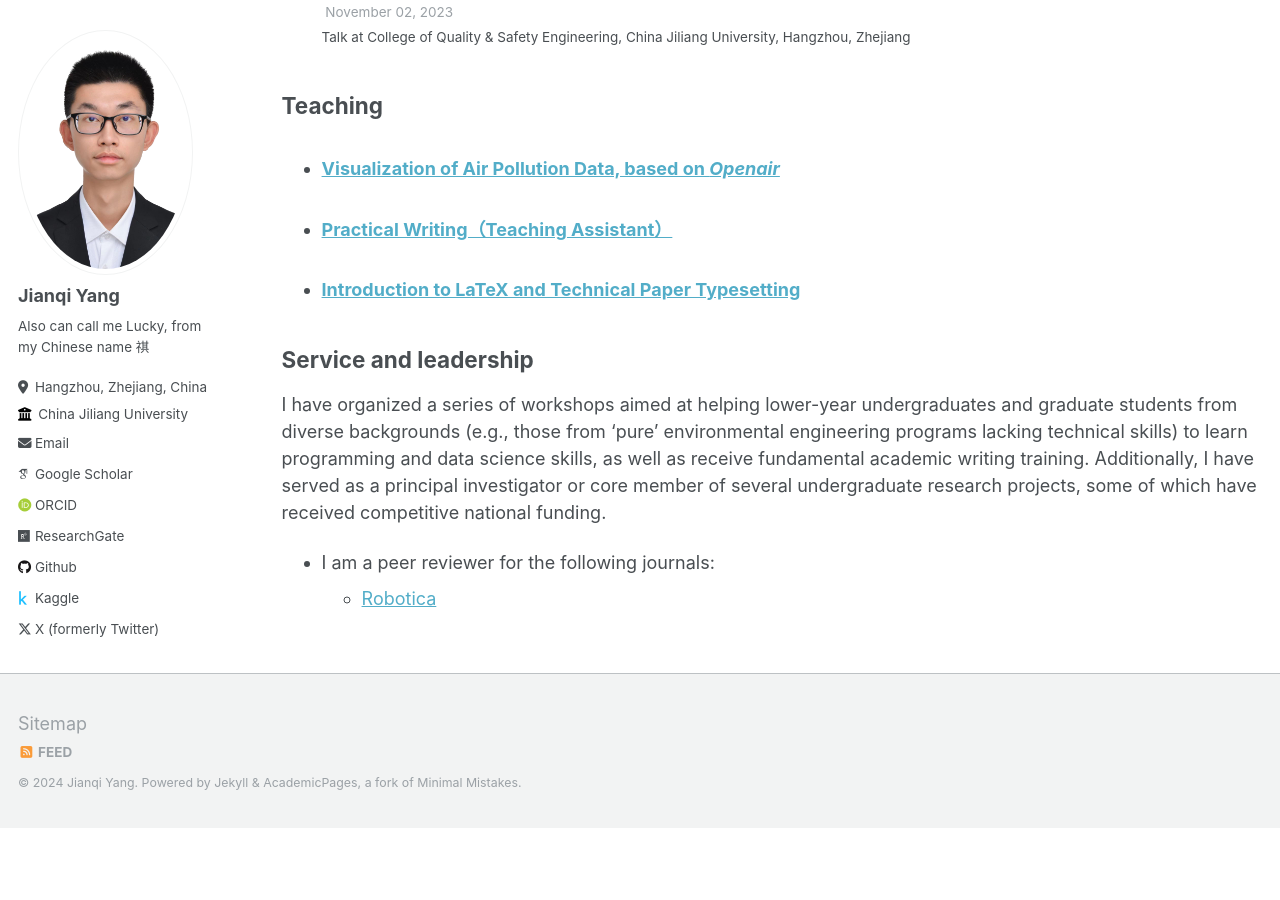
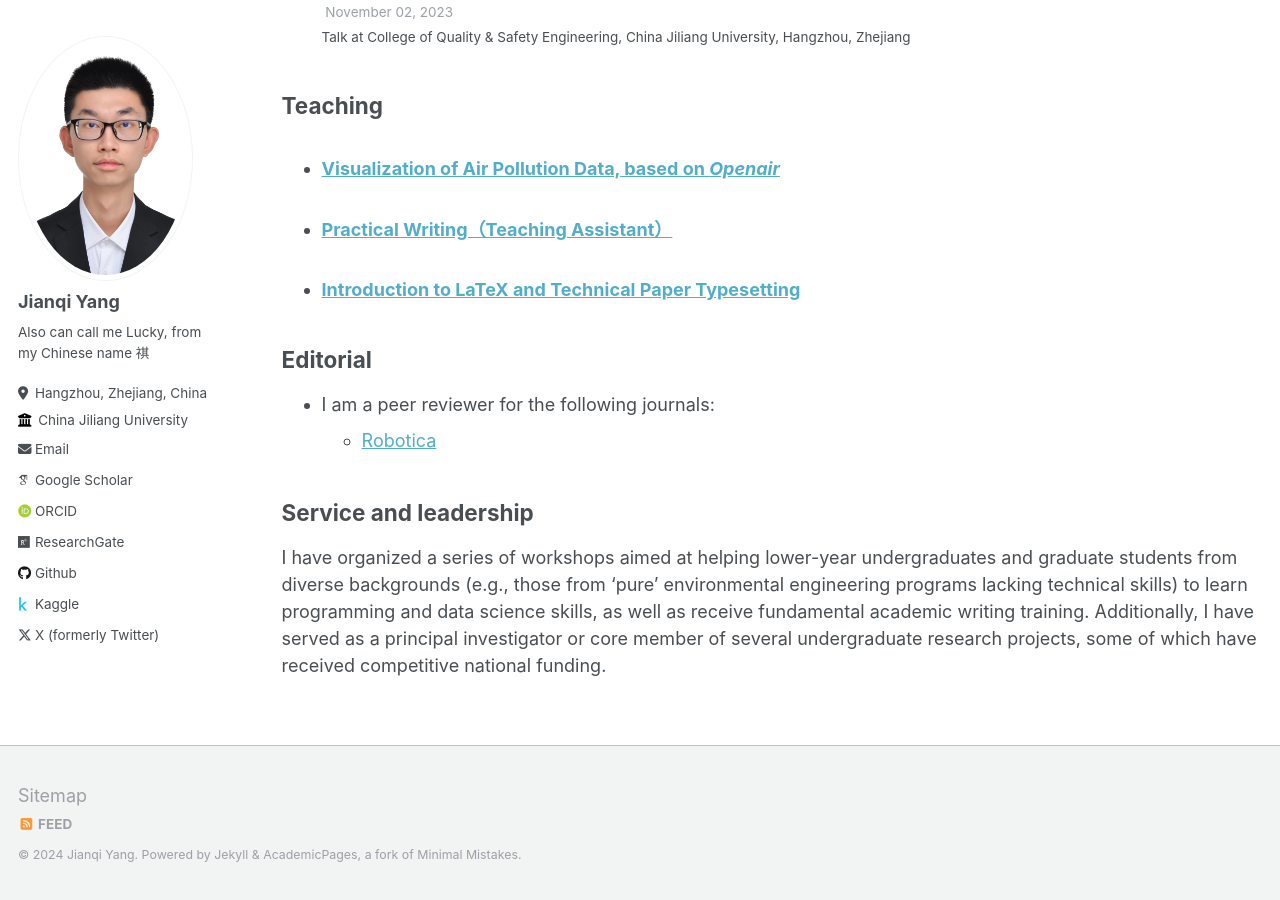
Before and after one commit to thinkswhat/thinkswhat.github.io, a Jekyll site: the page built from _pages/cv.md, in a window 1280 px wide and 900 px high, scrolled down 1119 px. Built offline with Jekyll 4.4.1, drawn with Linux system fonts in a browser that asks for light colours; some web fonts are replaced; before the commit the page ends 1947 px from its top, so only the background shows below that.

Commit message:
Update cv.md

```diff
--- a/_pages/cv.md
+++ b/_pages/cv.md
@@ -57,9 +57,12 @@ Teaching
     {% include archive-single-cv.html %}
   {% endfor %}</ul>
 
+Editorial
+------
+
+* I am a peer reviewer for the following journals:
+  * [Robotica](https://www.cambridge.org/core/journals/robotica)
+
 Service and leadership
 ------
 I have organized a series of workshops aimed at helping lower-year undergraduates and graduate students from diverse backgrounds (e.g., those from 'pure' environmental engineering programs lacking technical skills) to learn programming and data science skills, as well as receive fundamental academic writing training. Additionally, I have served as a principal investigator or core member of several undergraduate research projects, some of which have received competitive national funding.
-
-* I am a peer reviewer for the following journals:
-  * [Robotica](https://www.cambridge.org/core/journals/robotica)
```
